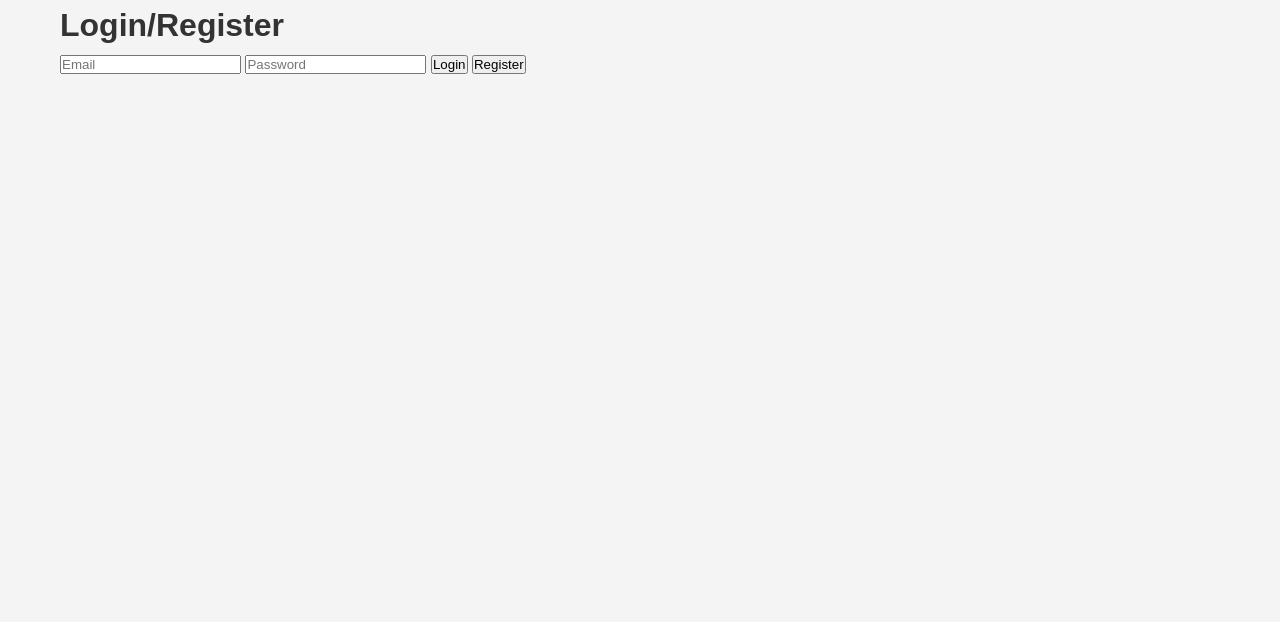
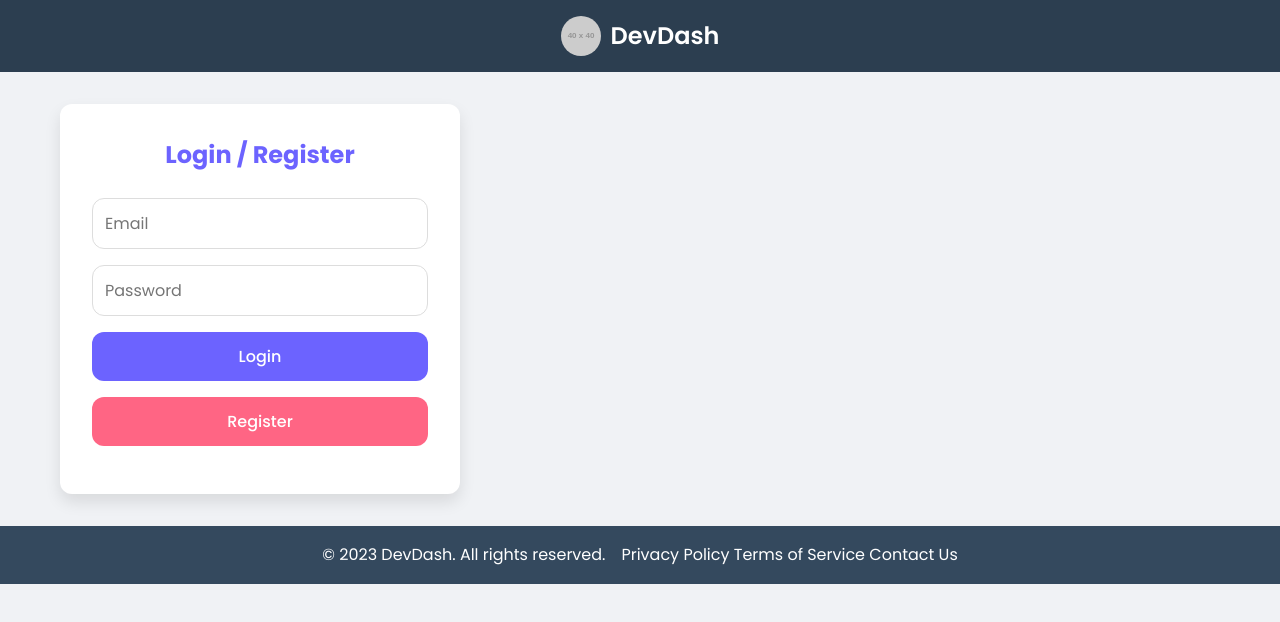
Before and after one commit to SoulSej10/SiaPipeline, a plain HTML site: page index.html in a window 1280 px wide. Drawn offline with Linux system fonts and the light colour scheme; placeholder pictures from the web are drawn by us.

Commit message:
added styles for the login/register

```diff
--- a/index.html
+++ b/index.html
@@ -3,12 +3,188 @@
 <head>
   <meta charset="UTF-8">
   <meta name="viewport" content="width=device-width, initial-scale=1.0">
-  <link rel="stylesheet" href="css/styles.css">
-  <title>Login/Register</title>
+  <title>DevDash - Login/Register</title>
+  <link href="https://fonts.googleapis.com/css2?family=Poppins:wght@300;400;500;600;700&display=swap" rel="stylesheet">
+  <style>
+    :root {
+      --primary-color: #6C63FF;
+      --secondary-color: #FF6584;
+      --accent-color: #4CAF50;
+      --background-color: #F0F2F5;
+      --text-color: #333;
+      --card-background: #fff;
+      --header-background: #2C3E50;
+      --footer-background: #34495E;
+      --border-radius: 12px;
+      --box-shadow: 0 8px 16px rgba(0, 0, 0, 0.1);
+      --transition: all 0.3s ease;
+    }
+
+    * {
+      box-sizing: border-box;
+      margin: 0;
+      padding: 0;
+    }
+
+    body {
+      font-family: 'Poppins', sans-serif;
+      line-height: 1.6;
+      color: var(--text-color);
+      background-color: var(--background-color);
+      min-height: 100vh;
+      display: flex;
+      flex-direction: column;
+    }
+
+    .container {
+      max-width: 1200px;
+      margin: 0 auto;
+      padding: 0 20px;
+      flex: 1;
+    }
+
+    header {
+      background-color: var(--header-background);
+      color: #fff;
+      padding: 1rem;
+    }
+
+    .logo {
+      display: flex;
+      align-items: center;
+      justify-content: center;
+    }
+
+    .logo img {
+      width: 40px;
+      height: 40px;
+      margin-right: 10px;
+      border-radius: 50%;
+    }
+
+    .logo h1 {
+      font-size: 1.5rem;
+      font-weight: 600;
+    }
+
+    main {
+      display: flex;
+      justify-content: center;
+      align-items: center;
+      padding: 2rem 0;
+    }
+
+    .auth-container {
+      background-color: var(--card-background);
+      padding: 2rem;
+      border-radius: var(--border-radius);
+      box-shadow: var(--box-shadow);
+      width: 100%;
+      max-width: 400px;
+    }
+
+    h2 {
+      text-align: center;
+      color: var(--primary-color);
+      margin-bottom: 1.5rem;
+    }
+
+    form {
+      display: flex;
+      flex-direction: column;
+      gap: 1rem;
+    }
+
+    input {
+      padding: 0.75rem;
+      border: 1px solid #ddd;
+      border-radius: var(--border-radius);
+      font-family: 'Poppins', sans-serif;
+      font-size: 1rem;
+    }
+
+    button {
+      padding: 0.75rem;
+      border: none;
+      border-radius: var(--border-radius);
+      background-color: var(--primary-color);
+      color: #fff;
+      font-family: 'Poppins', sans-serif;
+      font-size: 1rem;
+      font-weight: 500;
+      cursor: pointer;
+      transition: var(--transition);
+    }
+
+    button:hover {
+      background-color: #5753d9;
+    }
+
+    #registerBtn {
+      background-color: var(--secondary-color);
+    }
+
+    #registerBtn:hover {
+      background-color: #ff4757;
+    }
+
+    #verifyBtn {
+      background-color: var(--accent-color);
+    }
+
+    #verifyBtn:hover {
+      background-color: #45a049;
+    }
+
+    #status {
+      margin-top: 1rem;
+      text-align: center;
+      font-weight: 500;
+    }
+
+    footer {
+      background-color: var(--footer-background);
+      color: #fff;
+      padding: 1rem 0;
+      text-align: center;
+    }
+
+    .footer-content {
+      display: flex;
+      justify-content: center;
+      align-items: center;
+      gap: 1rem;
+    }
+
+    .footer-links a {
+      color: #fff;
+      text-decoration: none;
+      transition: var(--transition);
+    }
+
+    .footer-links a:hover {
+      color: var(--secondary-color);
+    }
+
+    @media (max-width: 768px) {
+      .auth-container {
+        padding: 1.5rem;
+      }
+    }
+  </style>
 </head>
 <body>
+  <header>
+    <div class="logo">
+      <img src="https://via.placeholder.com/40" alt="DevDash Logo" id="logo">
+      <h1>DevDash</h1>
+    </div>
+  </header>
+
+  <main>
     <div class="container">
-    <h1>Login/Register</h1>
+      <div class="auth-container">
+        <h2>Login / Register</h2>
         <form id="authForm">
           <input type="email" id="email" placeholder="Email" required>
           <input type="password" id="password" placeholder="Password" required>
@@ -19,6 +195,22 @@
         </form>
         <p id="status"></p>
       </div>
+    </div>
+  </main>
+
+  <footer>
+    <div class="container">
+      <div class="footer-content">
+        <p>&copy; 2023 DevDash. All rights reserved.</p>
+        <div class="footer-links">
+          <a href="#">Privacy Policy</a>
+          <a href="#">Terms of Service</a>
+          <a href="#">Contact Us</a>
+        </div>
+      </div>
+    </div>
+  </footer>
+
   <script type="module" src="js/auth.js"></script>
 </body>
 </html>
```
Lines whose indentation alone changed are shown as unchanged.
